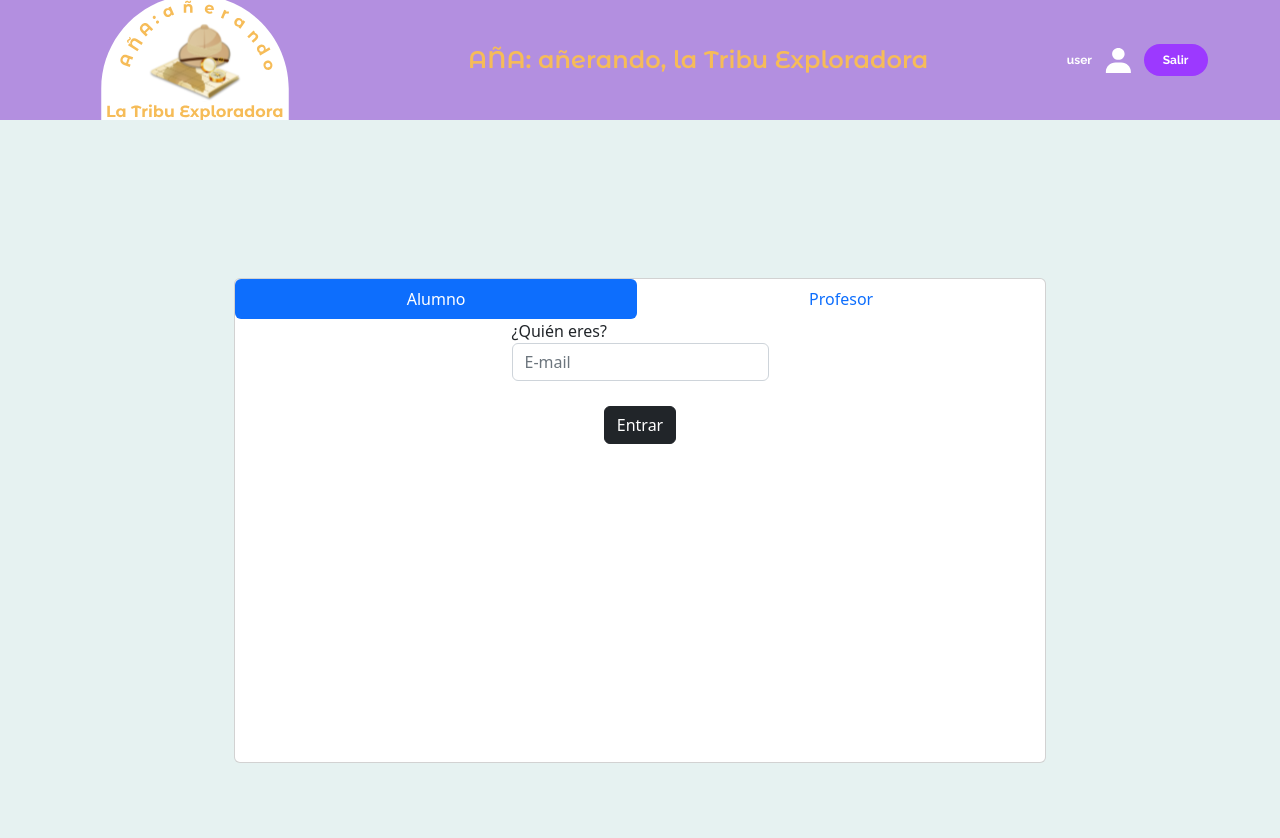
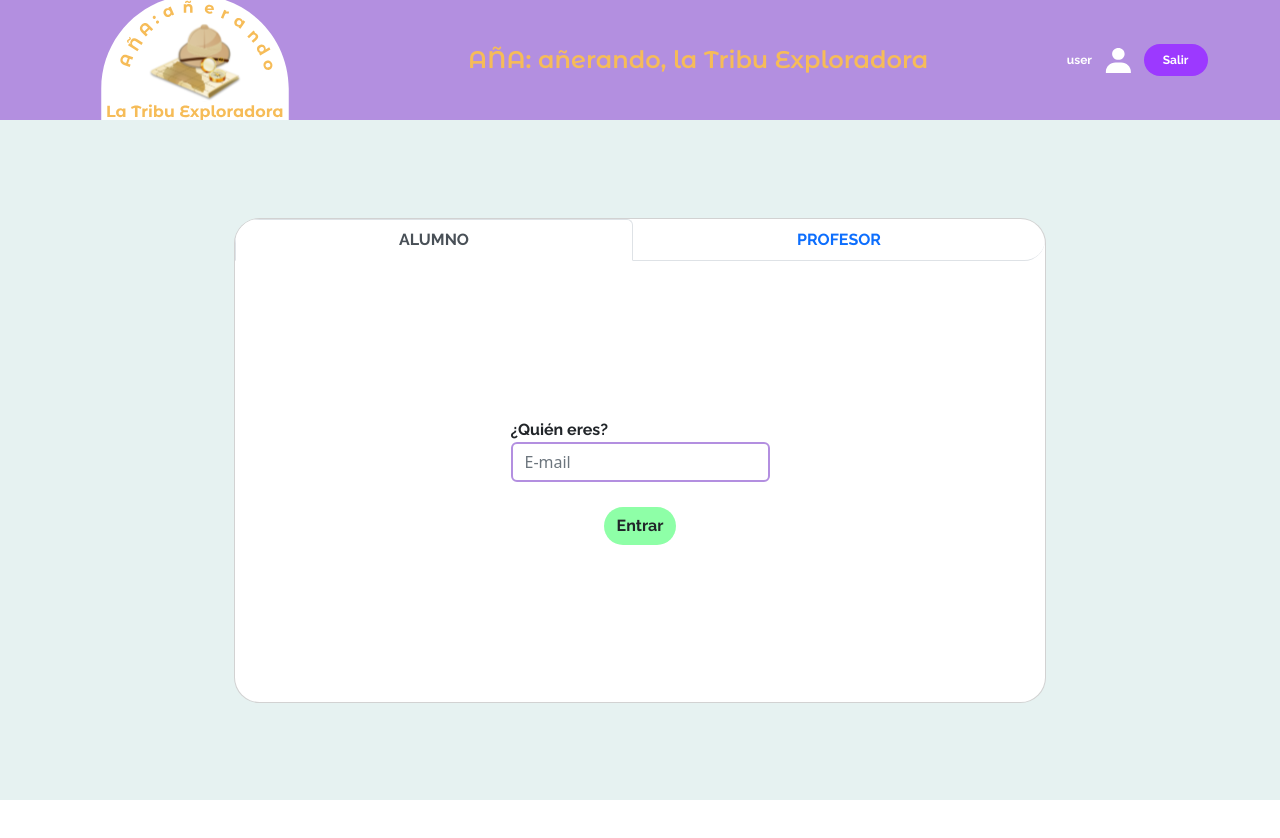
Before and after one commit to Equipo-Proton/la-tribu-exploradora-frontend, a Vue app: page / in a window 1280 px wide. Shown: the top 838 px of the page. After the commit the page ends 800 px from the top, so only its background shows below. Built offline with nearby package versions, Linux system fonts and the light colour scheme; a web font is replaced by a local one.

Commit message:
login form styles done

```diff
--- a/src/assets/base.css
+++ b/src/assets/base.css
@@ -64,6 +64,7 @@ Semantic color variables for this project
 
 body {
   min-height: 100vh;
+  min-width: 100vw;
   background: var(--background-color-blue);
   line-height: 1.6;
   font-size: 15px;
--- a/src/components/LoginForm.vue
+++ b/src/components/LoginForm.vue
@@ -28,7 +28,7 @@ export default {
 <template>
   <div class="card d-flex">
     <ul
-      class="nav nav-pills nav-fill justify-content-around"
+      class="nav nav-tabs nav-fill justify-content-around"
       id="pills-tab"
       role="tablist"
     >
@@ -43,7 +43,7 @@ export default {
           aria-controls="pills-user"
           aria-selected="true"
         >
-          Alumno
+          ALUMNO
         </button>
       </li>
       <li class="nav-item" role="presentation">
@@ -57,13 +57,16 @@ export default {
           aria-controls="pills-teacher"
           aria-selected="false"
         >
-          Profesor
+          PROFESOR
         </button>
       </li>
     </ul>
-    <div class="tab-content" id="pills-tabContent">
+    <div
+      class="tab-content d-flex justify-content-center align-items-center m-auto"
+      id="pills-tabContent"
+    >
       <div
-        class="tab-pane fade show active d-flex justify-content-center align-items-center"
+        class="tab-pane fade show active m-auto"
         id="pills-user"
         role="tabpanel"
         aria-labelledby="pills-user-tab"
@@ -78,7 +81,7 @@ export default {
               placeholder="E-mail"
             />
           </div>
-          <button class="btn btn-dark btn-block">Entrar</button>
+          <button class="btn">Entrar</button>
         </div>
       </div>
 
@@ -111,9 +114,7 @@ export default {
               v-model="form.password"
             />
           </div>
-          <button class="btn btn-dark btn-block" v-on:click="correctLogin">
-            Entrar
-          </button>
+          <button class="btn" v-on:click="correctLogin">Entrar</button>
         </div>
       </div>
     </div>
@@ -124,6 +125,12 @@ export default {
 .card {
   min-width: 812px;
   min-height: 485px;
+  overflow: hidden;
+}
+.card,
+ul,
+li {
+  border-radius: 2vw;
 }
 .form {
   display: flex;
@@ -133,4 +140,19 @@ export default {
   row-gap: 2vw;
   gap: 2vw;
 }
+
+.btn {
+  background-color: var(--base-color-green);
+  border-radius: 2vw;
+}
+
+label,
+button,
+a {
+  font-weight: bold;
+  font-family: var(--font-family-secondary);
+}
+input {
+  border: 0.2vw solid var(--base-color-purple);
+}
 </style>
--- a/src/views/LoginView.vue
+++ b/src/views/LoginView.vue
@@ -17,6 +17,8 @@ main {
   align-items: center;
   justify-content: center;
   background-color: var(--background-color-blue);
-  height: 100vh;
+  height: 85vh;
+  width: 100vw;
+  position: absolute;
 }
 </style>
```
